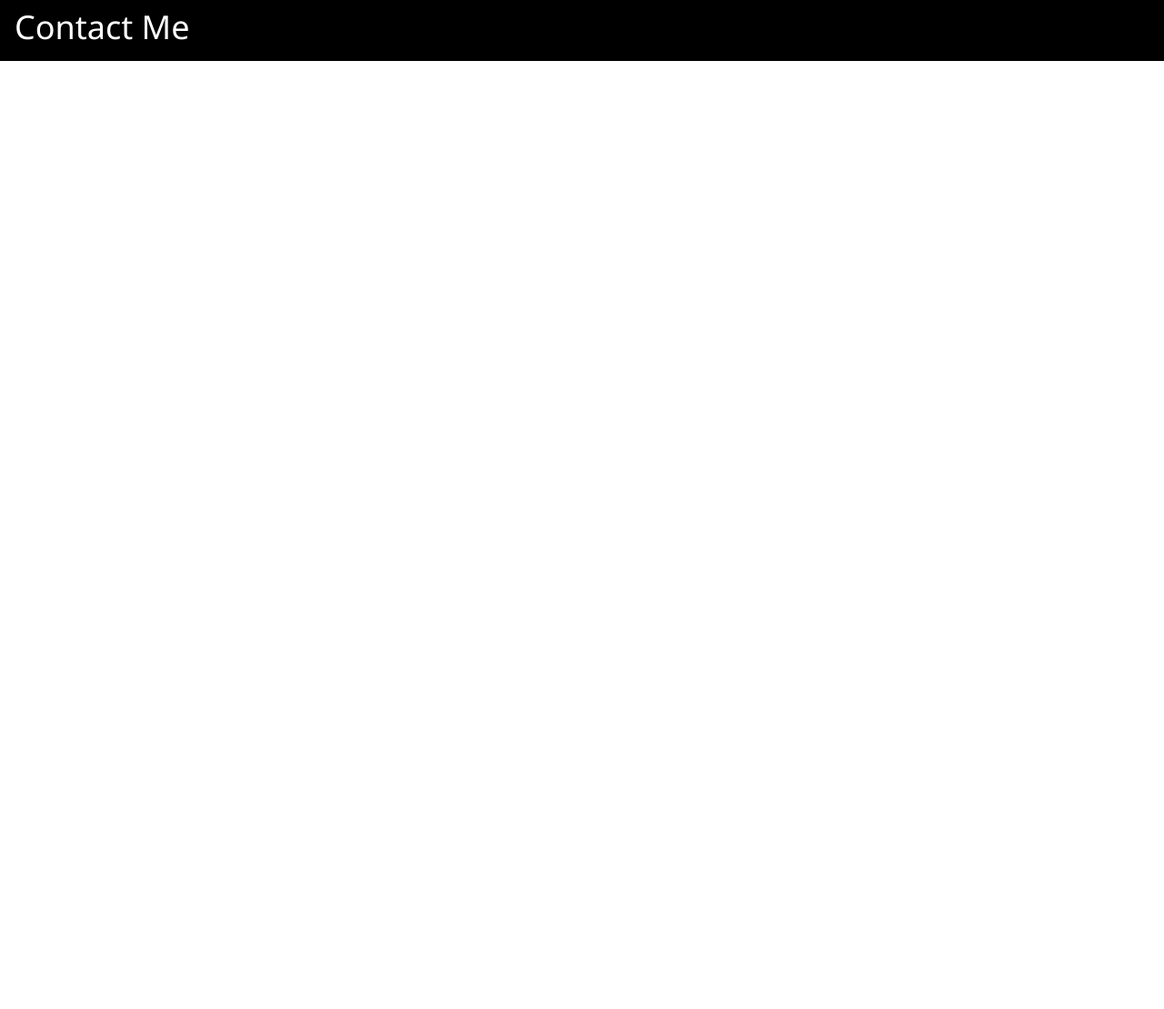
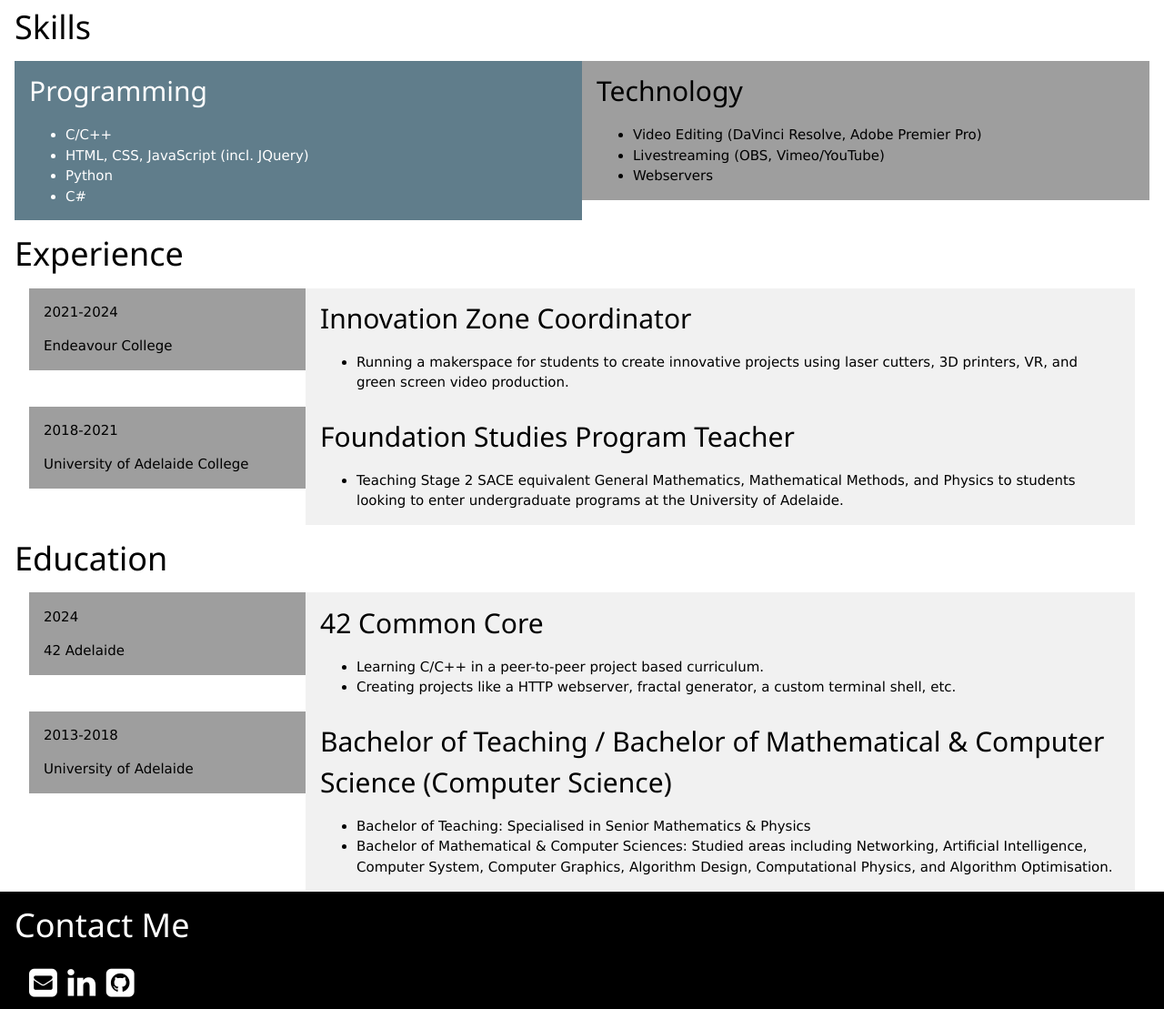
Before and after one commit to jthughes/cv, a plain HTML site: page jhughes/index.html in a window 1280 px wide. Shown: the part 507-1616 px from the top of the page at 91% size. Before the commit the page ends 800 px from the top, so only its background shows below. Drawn offline with nearby package versions, Linux system fonts and the light colour scheme.

Commit message:
Update index.html

```diff
--- a/jhughes/index.html
+++ b/jhughes/index.html
@@ -4,6 +4,7 @@
 <title>Jeremy Hughes (CV)</title>
 <meta name="viewport" content="width=device-width,initial-scale=1">
 <link rel="stylesheet" href="https://www.w3schools.com/w3css/4/w3.css">
+<link rel="stylesheet" href="https://cdnjs.cloudflare.com/ajax/libs/font-awesome/4.7.0/css/font-awesome.min.css">
 <style>
 </style>
 <script src=""></script>
@@ -36,14 +37,94 @@
 </div>
 
 <div class="w3-row" id="Skills">
-
+  <div class="w3-white w3-container">
+    <h1>Skills</h1>
+    <div class="w3-row">
+      <div class="w3-container w3-half w3-blue-grey">
+        <h2>Programming</h2>
+        <ul>
+          <li>C/C++</li>
+          <li>HTML, CSS, JavaScript (incl. JQuery)</li>
+          <li>Python</li>
+          <li>C#</li>
+        </ul>
+      </div>
+      <div class="w3-container w3-half w3-grey">
+        <h2>Technology</h2>
+        <ul>
+          <li>Video Editing (DaVinci Resolve, Adobe Premier Pro)</li>
+          <li>Livestreaming (OBS, Vimeo/YouTube)</li>
+          <li>Webservers</li>
+        </ul>
+      </div>
+    </div>
+    <h1>Experience</h1>
+    <div class="w3-container">
+      <div class="w3-row">
+        <div class="w3-container w3-quarter w3-grey">
+          <p>2021-2024</p>
+          <p>Endeavour College</p>
+        </div>
+        <div class="w3-container w3-rest w3-light-grey">
+          <h2>Innovation Zone Coordinator</h2>
+          <ul>
+            <li>Running a makerspace for students to create innovative projects using laser cutters, 3D printers, VR, and green screen video production.</li>
+          </ul>
+        </div>
+      </div>
+      <div class="w3-row">
+        <div class="w3-container w3-quarter w3-grey">
+          <p>2018-2021</p>
+          <p>University of Adelaide College</p>
+        </div>
+        <div class="w3-container w3-rest w3-light-grey">
+          <h2>Foundation Studies Program Teacher</h2>
+          <ul>
+            <li>Teaching Stage 2 SACE equivalent General Mathematics, Mathematical Methods, and Physics to students looking to enter undergraduate programs at the University of Adelaide.</li>
+          </ul>
+        </div>
+      </div>
+    </div>
+    <h1>Education</h1>
+    <div class="w3-container">
+      <div class="w3-row">
+        <div class="w3-container w3-quarter w3-grey">
+          <p>2024</p>
+          <p>42 Adelaide</p>
+        </div>
+        <div class="w3-container w3-rest w3-light-grey">
+          <h2>42 Common Core</h2>
+          <ul>
+            <li>Learning C/C++ in a peer-to-peer project based curriculum.</li>
+            <li>Creating projects like a HTTP webserver, fractal generator, a custom terminal shell, etc.</li>
+          </ul>
+        </div>
+      </div>
+      <div class="w3-row">
+        <div class="w3-container w3-quarter w3-grey">
+          <p>2013-2018</p>
+          <p>University of Adelaide</p>
+        </div>
+        <div class="w3-container w3-rest w3-light-grey">
+          <h2>Bachelor of Teaching / Bachelor of Mathematical & Computer Science (Computer Science)</h2>
+          <ul>
+            <li>Bachelor of Teaching: Specialised in Senior Mathematics & Physics</li>
+            <li>Bachelor of Mathematical & Computer Sciences: Studied areas including Networking, Artificial Intelligence, Computer System, Computer Graphics, Algorithm Design, Computational Physics, and Algorithm Optimisation.</li>
+          </ul>
+        </div>
+      </div>
+    </div>
+  </div>
 </div>
 <div class="w3-row" id="Contact">
   <div class="w3-black w3-container">
     <h1>Contact Me</h1>
-
+    <div class="w3-container w3-xxlarge">
+      <a href="mailto:jeremyinstem+contact@outlook.com.au?subject=Contact from CV"><i class="fa fa-envelope-square"></i></a>
+      <a href="https://www.linkedin.com/in/jeremythughes/"><i class="fa fa-linkedin"></i></a>
+      <a href="https://www.github.com/jthughes"><i class="fa fa-github-square"></i></a>
+    </div>
   </div>
 </div>
-
 </body>
 </html>
```
